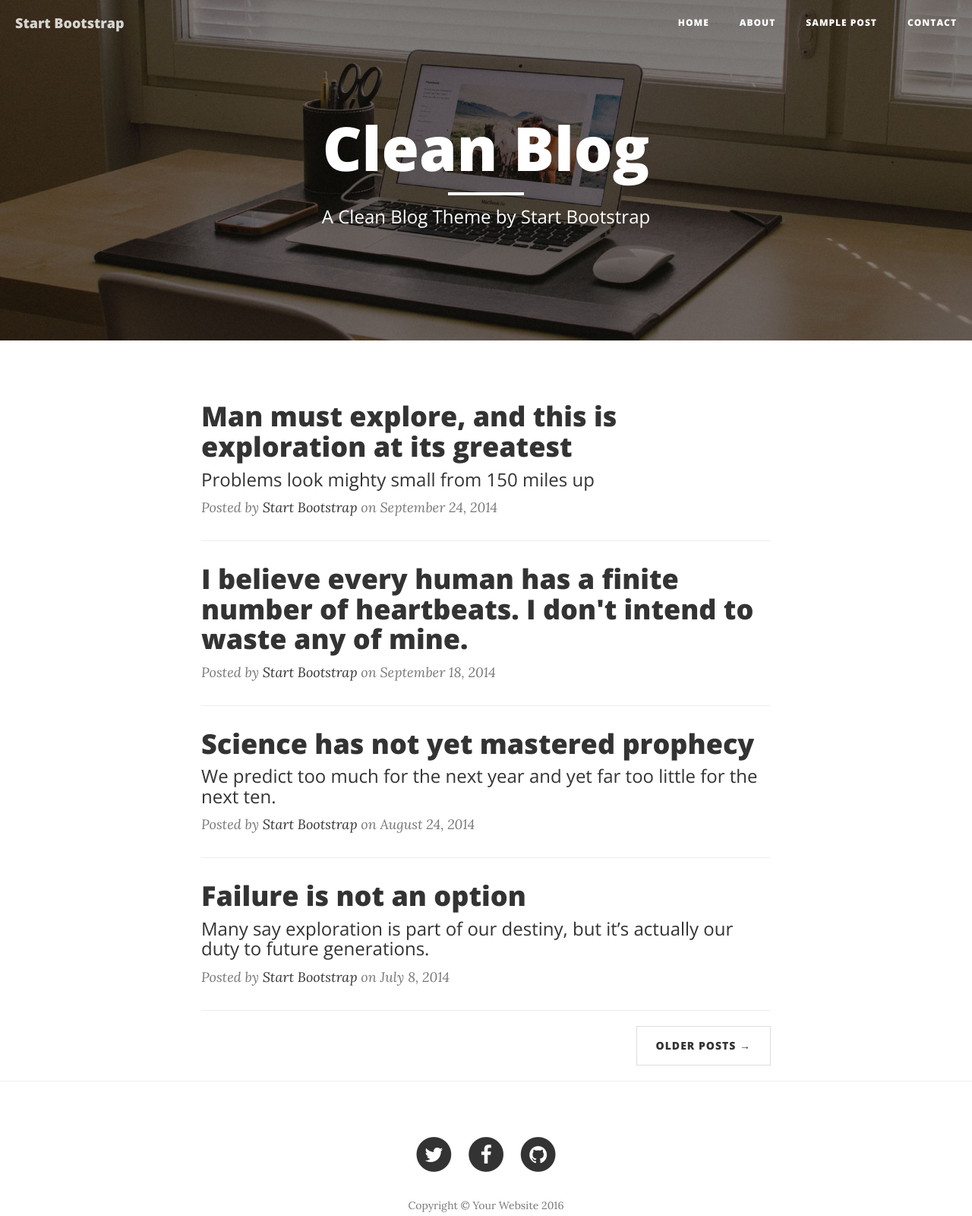
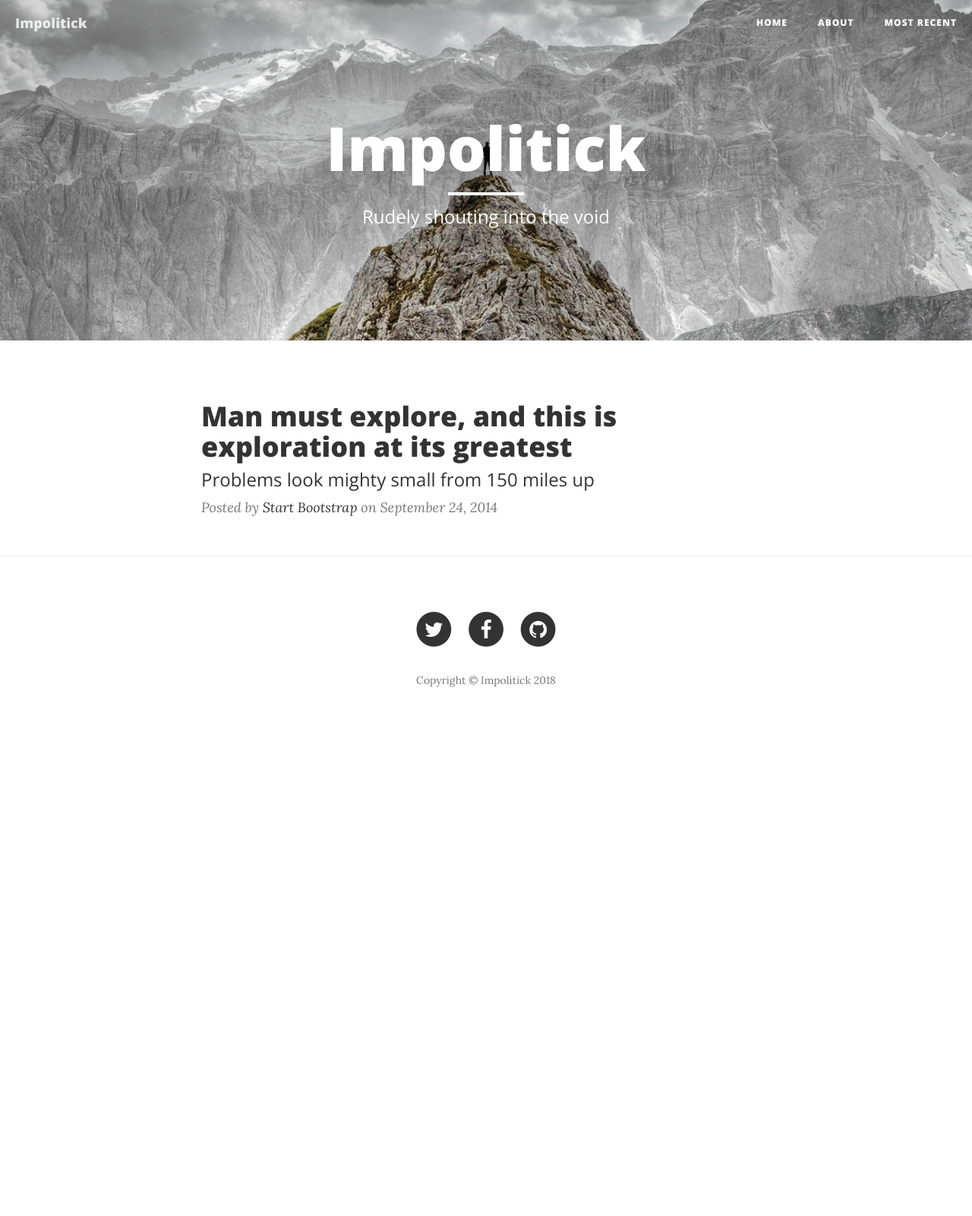
Before and after one commit to impolitick/impolitick.github.io, a website: page index.html in a window 1280 px wide. Shown: the whole page at 76% size. After the commit the page ends 971 px from the top, so only its background shows below. Drawn offline with nearby package versions, Linux system fonts and the light colour scheme.

Commit message:
remove unnecessary templated stuff and add gerboe

```diff
--- a/index.html
+++ b/index.html
@@ -42,7 +42,7 @@
                     <span class="sr-only">Toggle navigation</span>
                     Menu <i class="fa fa-bars"></i>
                 </button>
-                <a class="navbar-brand" href="index.html">Start Bootstrap</a>
+                <a class="navbar-brand" href="index.html">Impolitick</a>
             </div>
 
             <!-- Collect the nav links, forms, and other content for toggling -->
@@ -55,10 +55,7 @@
                         <a href="about.html">About</a>
                     </li>
                     <li>
-                        <a href="post.html">Sample Post</a>
-                    </li>
-                    <li>
-                        <a href="contact.html">Contact</a>
+                        <a href="post.html">Most Recent</a>
                     </li>
                 </ul>
             </div>
@@ -69,14 +66,14 @@
 
     <!-- Page Header -->
     <!-- Set your background image for this header on the line below. -->
-    <header class="intro-header" style="background-image: url('img/home-bg.jpg')">
+    <header class="intro-header" style="background-image: url('img/gerboe.jpg')">
         <div class="container">
             <div class="row">
                 <div class="col-lg-8 col-lg-offset-2 col-md-10 col-md-offset-1">
                     <div class="site-heading">
-                        <h1>Clean Blog</h1>
+                        <h1>Impolitick</h1>
                         <hr class="small">
-                        <span class="subheading">A Clean Blog Theme by Start Bootstrap</span>
+				<span class="subheading">Rudely shouting into the void</span>
                     </div>
                 </div>
             </div>
@@ -98,46 +95,6 @@
                     </a>
                     <p class="post-meta">Posted by <a href="#">Start Bootstrap</a> on September 24, 2014</p>
                 </div>
-                <hr>
-                <div class="post-preview">
-                    <a href="post.html">
-                        <h2 class="post-title">
-                            I believe every human has a finite number of heartbeats. I don't intend to waste any of mine.
-                        </h2>
-                    </a>
-                    <p class="post-meta">Posted by <a href="#">Start Bootstrap</a> on September 18, 2014</p>
-                </div>
-                <hr>
-                <div class="post-preview">
-                    <a href="post.html">
-                        <h2 class="post-title">
-                            Science has not yet mastered prophecy
-                        </h2>
-                        <h3 class="post-subtitle">
-                            We predict too much for the next year and yet far too little for the next ten.
-                        </h3>
-                    </a>
-                    <p class="post-meta">Posted by <a href="#">Start Bootstrap</a> on August 24, 2014</p>
-                </div>
-                <hr>
-                <div class="post-preview">
-                    <a href="post.html">
-                        <h2 class="post-title">
-                            Failure is not an option
-                        </h2>
-                        <h3 class="post-subtitle">
-                            Many say exploration is part of our destiny, but it’s actually our duty to future generations.
-                        </h3>
-                    </a>
-                    <p class="post-meta">Posted by <a href="#">Start Bootstrap</a> on July 8, 2014</p>
-                </div>
-                <hr>
-                <!-- Pager -->
-                <ul class="pager">
-                    <li class="next">
-                        <a href="#">Older Posts &rarr;</a>
-                    </li>
-                </ul>
             </div>
         </div>
     </div>
@@ -175,7 +132,7 @@
                             </a>
                         </li>
                     </ul>
-                    <p class="copyright text-muted">Copyright &copy; Your Website 2016</p>
+                    <p class="copyright text-muted">Copyright &copy; Impolitick 2018</p>
                 </div>
             </div>
         </div>
```
Also changed, not shown: img/gerboe.jpg (added).
